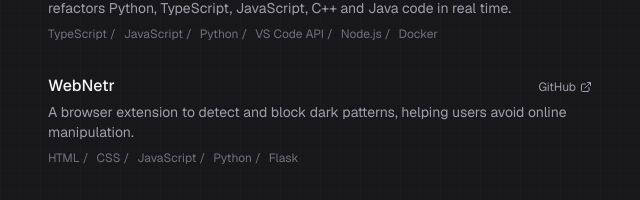
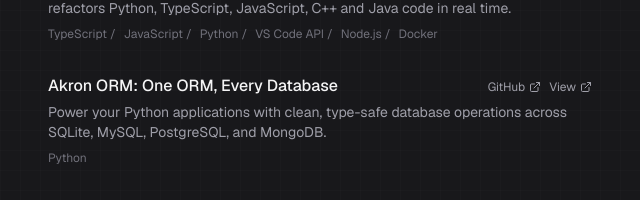
Before and after one commit to Rohit-Dnath/minimalistic-portfolio-2025, a Next.js app: page / in a window 1280 px wide. Shown: the part 750-950 px from the top of the page, without its empty margins (320-960 px from the left). Built offline with nearby package versions, Linux system fonts and the light colour scheme.

Commit message:
fix: add new project entry for Akron ORM with description and links

```diff
--- a/src/app/page.tsx
+++ b/src/app/page.tsx
@@ -559,6 +559,16 @@
     ],
   },
   {
+    title: "Akron ORM: One ORM, Every Database",
+    description:
+      "Power your Python applications with clean, type-safe database operations across SQLite, MySQL, PostgreSQL, and MongoDB.",
+    link: "https://akron-website.vercel.app/",
+    github: "https://github.com/AkronORM/Akron",
+    technologies: [
+      "Python",
+    ],
+  },
+  {
     title: "WebNetr",
     description:
       "A browser extension to detect and block dark patterns, helping users avoid online manipulation.",
```
